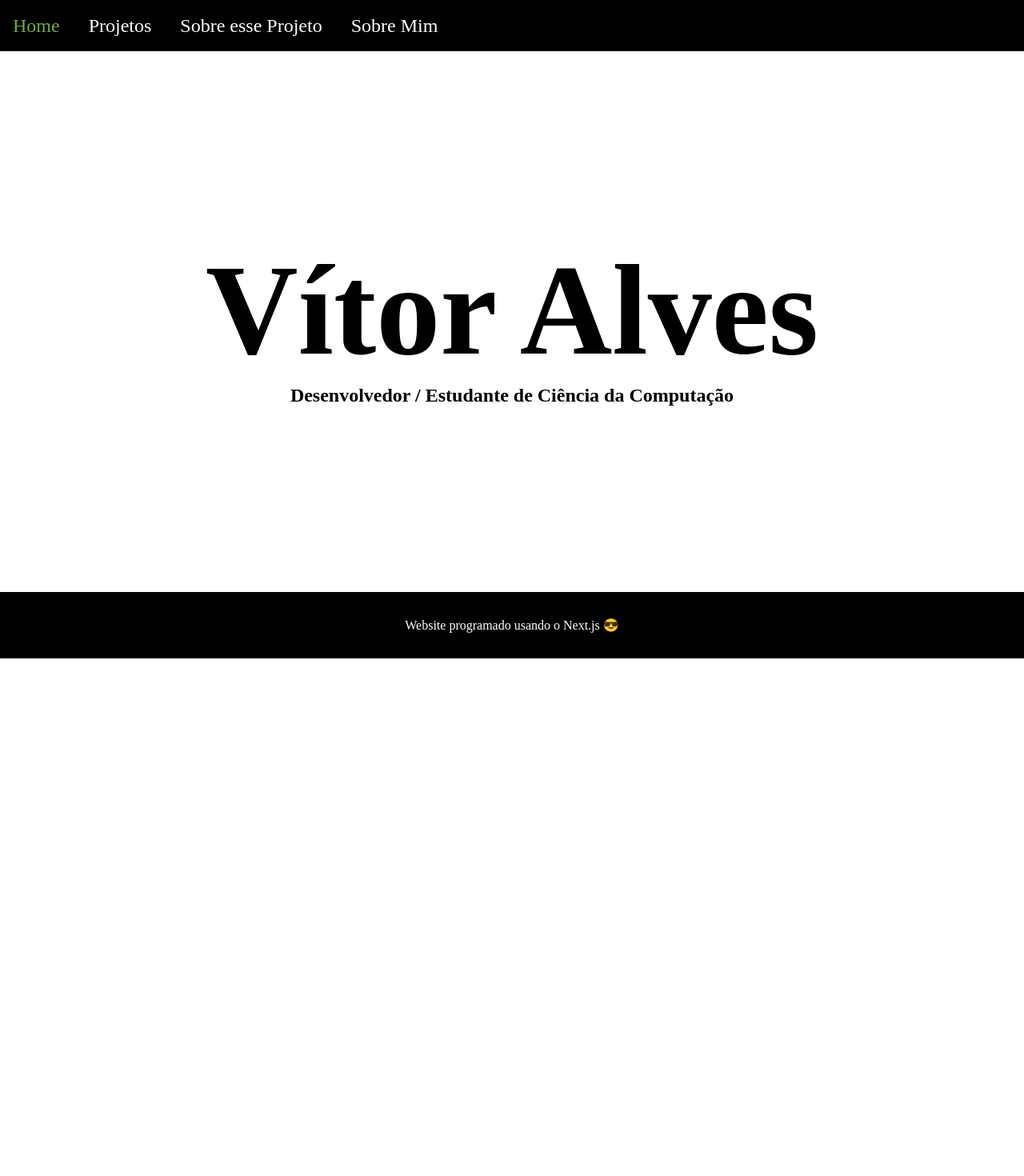
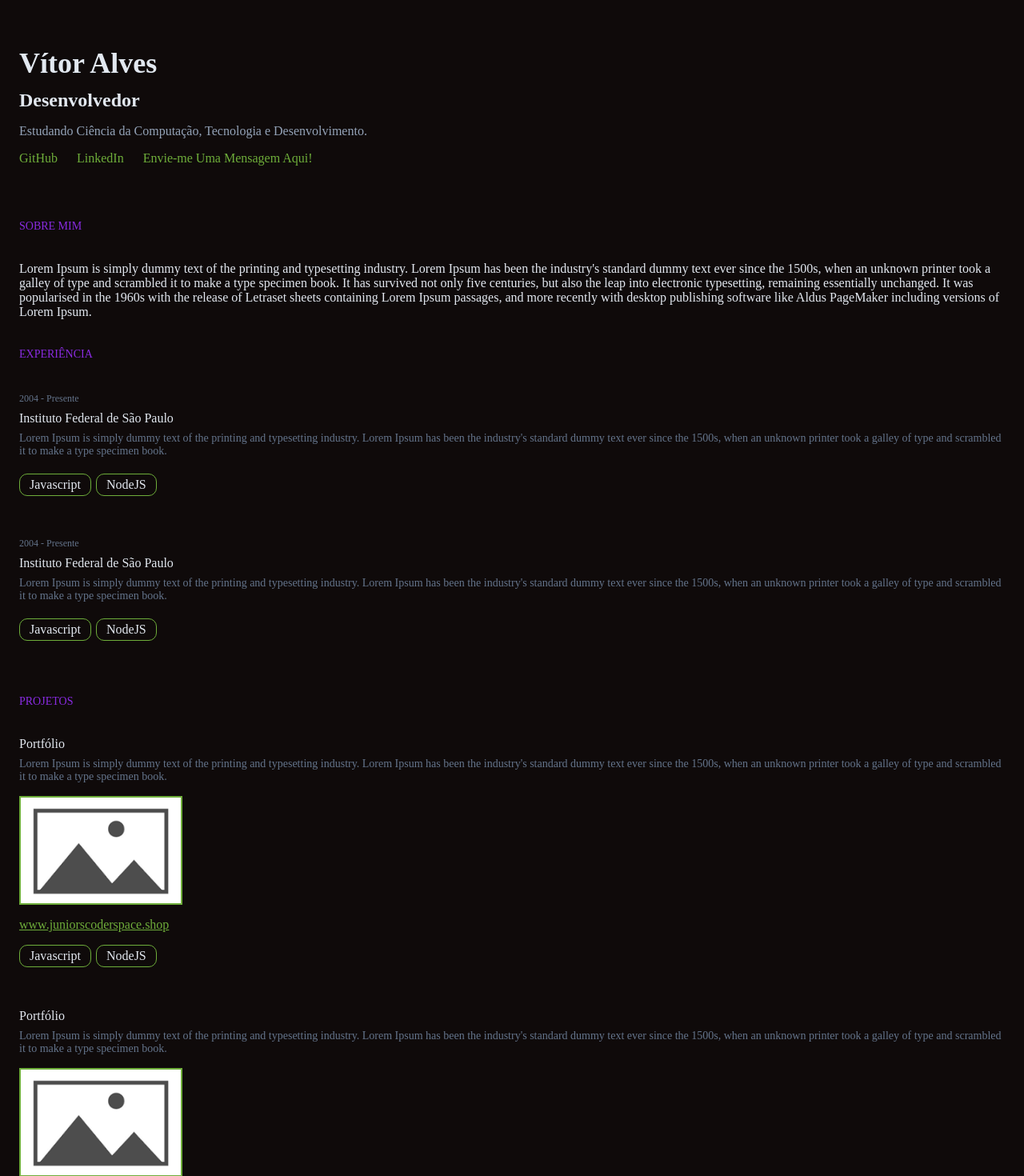
Before and after one commit to victorortolan/MaisDividendos_0, a Next.js app: page / in a window 1280 px wide. Shown: the top 1470 px of the page at 80% size. Before the commit the page ends 823 px from the top, so only its background shows below. Built offline with nearby package versions, Linux system fonts and the light colour scheme.

Commit message:
atualiza a home

```diff
--- /dev/null
+++ b/components/ExperienceCard/index.js
@@ -0,0 +1,23 @@
+import React from "react";
+import styles from "../../styles/ExperienceCard.module.css";
+
+const ExperienceCard = () => {
+  return (
+    <div style={{ marginBottom: "48px" }}>
+      <div className={styles.year}>2004 - Presente</div>
+      <div className={styles.label}>Instituto Federal de São Paulo</div>
+      <p className={styles.description}>
+        Lorem Ipsum is simply dummy text of the printing and typesetting
+        industry. Lorem Ipsum has been the industry's standard dummy text ever
+        since the 1500s, when an unknown printer took a galley of type and
+        scrambled it to make a type specimen book.
+      </p>
+      <div className={styles.techs}>
+        <div className={styles.tech_card}>Javascript</div>
+        <div className={styles.tech_card}>NodeJS</div>
+      </div>
+    </div>
+  );
+};
+
+export default ExperienceCard;
--- a/components/Header/index.js
+++ b/components/Header/index.js
@@ -7,22 +7,38 @@ const Header = () => {
   const router = useRouter();
 
   const ActiveLink = ({ children, href }) => {
-    const style = {
-      color: router.pathname == href ? "#6ead3a" : "white",
-    };
+    // const style = {
+    //   color: router.pathname == href ? "#6ead3a" : "white",
+    // };
     return (
-      <Link href={href} style={style}>
-        {children}
-      </Link>
+      <div className={styles.link}>
+        <Link href={href} className={styles.a_link} target="_blank">
+          {children}
+        </Link>
+      </div>
     );
   };
 
   return (
     <header className={styles.header}>
-      <ActiveLink href="/">Home</ActiveLink>
-      <ActiveLink href="/projetos">Projetos</ActiveLink>
-      <ActiveLink href="/sobre">Sobre esse Projeto</ActiveLink>
-      <ActiveLink href="/eu">Sobre Mim</ActiveLink>
+      <h1 className={styles.title}>Vítor Alves</h1>
+      <h2 className={styles.subtitle}>Desenvolvedor</h2>
+      <p className={styles.header_p}>
+        Estudando Ciência da Computação, Tecnologia e Desenvolvimento.
+      </p>
+      <ul
+        style={{
+          "margin-top": "16px",
+          display: "flex",
+          "flex-direction": "row",
+        }}
+      >
+        <ActiveLink href="https://github.com/alvescode">GitHub</ActiveLink>
+        <ActiveLink href="https://www.linkedin.com/in/alvescode/">
+          LinkedIn
+        </ActiveLink>
+        <ActiveLink href="/projetos">Envie-me Uma Mensagem Aqui!</ActiveLink>
+      </ul>
     </header>
   );
 };
--- /dev/null
+++ b/components/ProjectCard/index.js
@@ -0,0 +1,34 @@
+import React from "react";
+import styles from "../../styles/ProjectCard.module.css";
+
+const ProjectCard = () => {
+  return (
+    <div style={{ marginBottom: "48px" }}>
+      <div style={{ paddingBottom: "4px" }}>
+        <div className={styles.title}>Portfólio</div>
+        <p className={styles.description}>
+          Lorem Ipsum is simply dummy text of the printing and typesetting
+          industry. Lorem Ipsum has been the industry's standard dummy text ever
+          since the 1500s, when an unknown printer took a galley of type and
+          scrambled it to make a type specimen book.
+        </p>
+        <div style={{ display: "flex", flexDirection: "column" }}>
+          <img className={styles.image} src="/images/download.png"></img>
+          <a
+            className={styles.link}
+            href="https://www.google.com"
+            target="_blank"
+          >
+            www.juniorscoderspace.shop
+          </a>
+        </div>
+        <div className={styles.techs}>
+          <div className={styles.tech_card}>Javascript</div>
+          <div className={styles.tech_card}>NodeJS</div>
+        </div>
+      </div>
+    </div>
+  );
+};
+
+export default ProjectCard;
--- a/pages/index.js
+++ b/pages/index.js
@@ -1,11 +1,29 @@
 import React from "react";
 import styles from "../styles/Home.module.css";
+import ExperienceCard from "../components/ExperienceCard";
+import ProjectCard from "../components/ProjectCard";
 
 const Home = () => {
   return (
     <div className={styles.home}>
-      <h1 className={styles.name}>Vítor Alves</h1>
-      <h2>Desenvolvedor / Estudante de Ciência da Computação</h2>
+      <p className={styles.title}>SOBRE MIM</p>
+      <p className={styles.content}>
+        Lorem Ipsum is simply dummy text of the printing and typesetting
+        industry. Lorem Ipsum has been the industry's standard dummy text ever
+        since the 1500s, when an unknown printer took a galley of type and
+        scrambled it to make a type specimen book. It has survived not only five
+        centuries, but also the leap into electronic typesetting, remaining
+        essentially unchanged. It was popularised in the 1960s with the release
+        of Letraset sheets containing Lorem Ipsum passages, and more recently
+        with desktop publishing software like Aldus PageMaker including versions
+        of Lorem Ipsum.
+      </p>
+      <p className={styles.title}>EXPERIÊNCIA</p>
+      <ExperienceCard></ExperienceCard>
+      <ExperienceCard></ExperienceCard>
+      <p className={styles.title}>PROJETOS</p>
+      <ProjectCard></ProjectCard>
+      <ProjectCard></ProjectCard>
     </div>
   );
 };
--- /dev/null
+++ b/styles/ExperienceCard.module.css
@@ -0,0 +1,30 @@
+.year {
+  color: #64748b;
+  font-size: 12px;
+  margin: 4px 0px 8px;
+}
+
+.label {
+  color: #e2e8f0;
+  font-size: 16px;
+}
+
+.description {
+  color: #64748b;
+  font-size: 14px;
+  margin-top: 8px;
+  padding-bottom: 4px;
+}
+
+.techs {
+  margin-top: 8px;
+  display: flex;
+  flex-direction: row;
+}
+
+.tech_card {
+  padding: 4px 12px;
+  border: 1px solid #6ead3a;
+  border-radius: 10px;
+  margin: 8px 6px 0px 0px;
+}
--- a/styles/Header.module.css
+++ b/styles/Header.module.css
@@ -1,20 +1,34 @@
 .header {
-  display: flex;
-  padding: 1em;
-  background-color: #000000;
-  height: 2em;
+  display: block;
+  padding: 3em 1.5em;
   align-items: center;
+  color: #e2e8f0;
+  margin-top: 10px;
 }
 
-.header a {
-  color: #fff;
-  font-size: 24px;
+.link {
   margin-right: 1.5em;
-  text-decoration: none;
 }
 
-.header a:hover {
+.a_link {
+  text-decoration: none;
   color: #6ead3a;
+}
+.a_link:hover {
+  color: blueviolet;
   transition: 0.3s;
-  font-size: 26px;
 }
+
+.title {
+  font-size: 36px;
+}
+
+.subtitle {
+  margin-top: 12px;
+  font-size: 24px;
+}
+
+.header_p {
+  color: #94a3b8;
+  margin-top: 16px;
+}
--- a/styles/Home.module.css
+++ b/styles/Home.module.css
@@ -1,11 +1,20 @@
 .home {
   display: flex;
   flex-direction: column;
-  justify-content: center;
-  align-items: center;
+  align-items: left;
   min-height: 84.5vh;
+  color: #e3e8f0;
+  margin: 0 24px 16px;
 }
 
-.name {
-  font-size: 10em;
+.title {
+  font-size: 14px;
+  margin: 0px -24px 16px;
+  padding: 20px 24px;
+  color: blueviolet;
 }
+
+.content {
+  font-size: 16px;
+  margin-bottom: 16px;
+}
--- /dev/null
+++ b/styles/ProjectCard.module.css
@@ -0,0 +1,36 @@
+.title {
+  font-size: 16px;
+  color: #e3e8f0;
+}
+
+.description {
+  font-size: 14px;
+  color: #64748b;
+  margin-top: 8px;
+}
+
+.image {
+  border: #6ead3a solid 2px;
+  margin: 16px 0px;
+  width: 200px;
+}
+
+.techs {
+  margin-top: 8px;
+  display: flex;
+  flex-direction: row;
+}
+
+.tech_card {
+  padding: 4px 12px;
+  border: 1px solid #6ead3a;
+  border-radius: 10px;
+  margin: 8px 6px 0px 0px;
+  /* background-color: #64748b;
+  opacity: 0.45;
+  color: #fff; */
+}
+
+.link {
+  color: #6ead3a;
+}
--- a/styles/globals.css
+++ b/styles/globals.css
@@ -1,4 +1,5 @@
 * {
   padding: 0;
   margin: 0;
+  background-color: rgb(15, 10, 10);
 }
```
Also changed, not shown: public/images/download.png (added).
